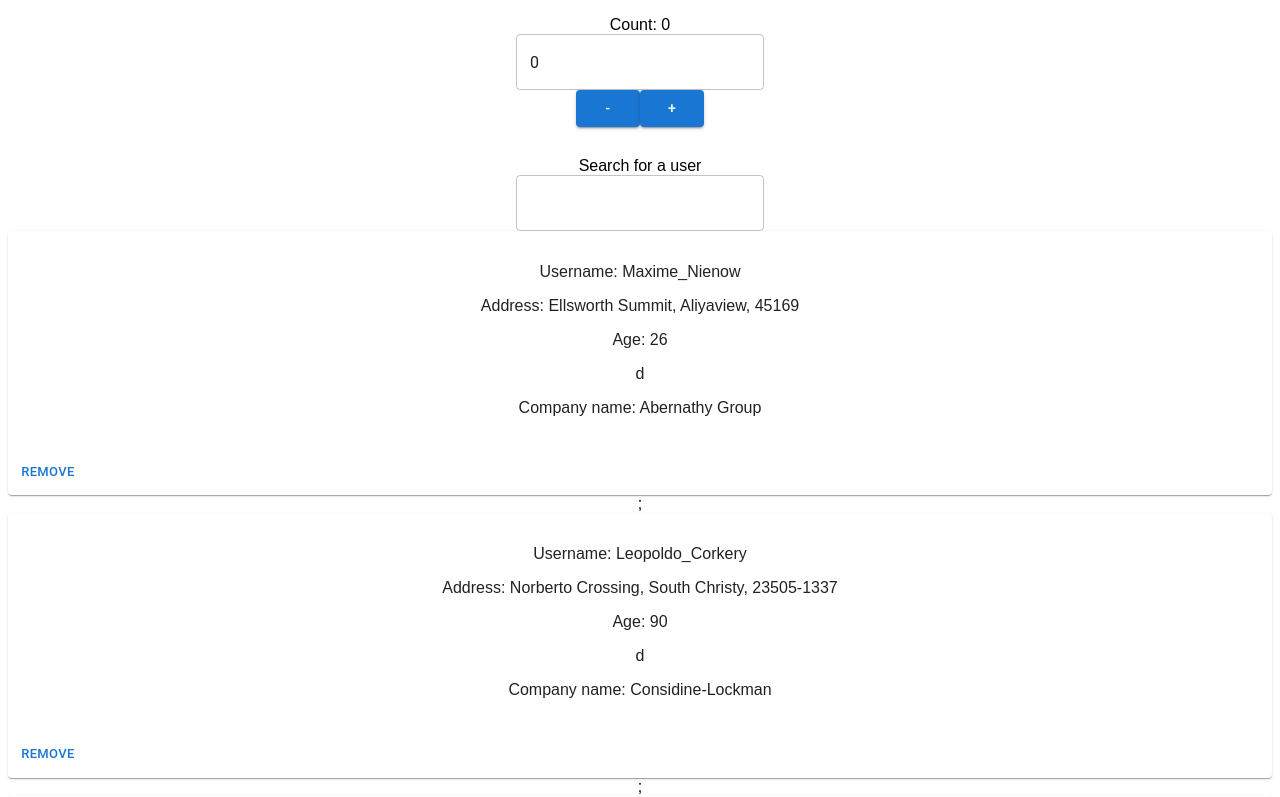
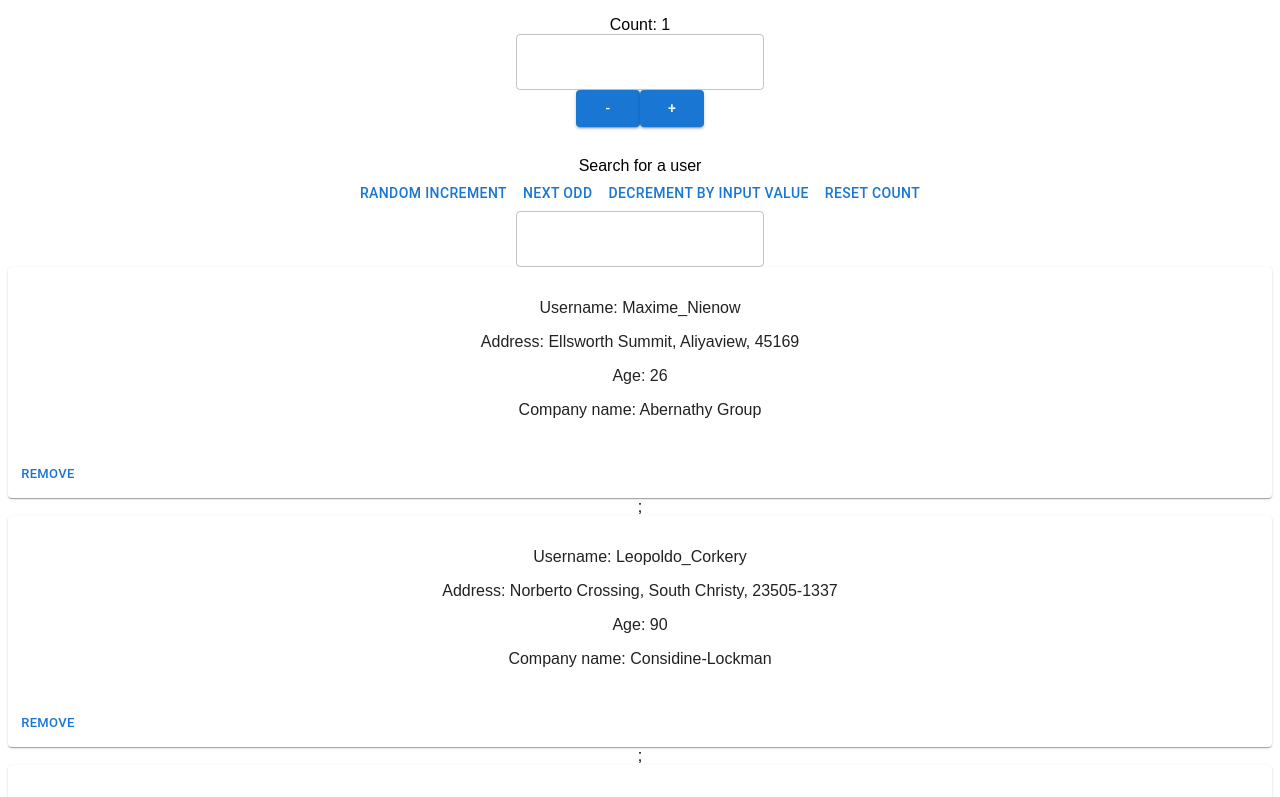
Before and after one commit to djordjijem/DSV-react, a React (Create React App) app: page / in a window 1280 px wide. Shown: the top 797 px of the page. Built offline with nearby package versions, Linux system fonts and the light colour scheme.

Commit message:
- write test for home screen - refactor

```diff
--- a/src/pages/home/Home.tsx
+++ b/src/pages/home/Home.tsx
@@ -5,64 +5,15 @@ import usersData from '../../data';
 import { makeId } from '../../utils';
 import { Box, Button, TextField } from '@mui/material';
 import { UserCard } from './components/UserCard';
-
-interface IState {
-  count: number;
-}
-
-interface IAction {
-  type: string;
-}
-
-function reducer(state: IState, action: IAction) {
-  switch (action.type) {
-    case 'increment':
-      return { count: state.count + 1 };
-    case 'decrement':
-      return { count: state.count - 1 };
-    default:
-      throw new Error();
-  }
-}
+import { initialState, reducer } from './reducer';
+import { useUsers } from './hooks/useUsers';
 
 export function Home() {
-  const [users, setUsers] = useState<IUser[]>([]);
-  const [numberInput] = useState<number>(0);
-  const [text] = useState<string>('');
-  const [countState, dispatch] = useReducer(reducer, { count: 0 });
+  const { users, setUsers, sortUsersByCompanyName } = useUsers([]);
   const [removedUsers, setRemovedUsers] = useState<IUser[]>([]);
-  const [searchedUsers, setSearchedUsers] = useState<IUser[]>([]);
   const [searchTerm, setSearchTerm] = useState<string>('');
-
-  useEffect(() => {
-    if (usersData && usersData.length > 0) {
-      const filteredUsers = usersData.filter((user) => user.age >= 18);
-      const mappedUsers = filteredUsers.map(({ username, address, age, company }) => ({
-        username,
-        address,
-        age,
-        companyName: company.name,
-      }));
-      const mappedUsersWithId = mappedUsers.map((user) => ({
-        ...user,
-        id: makeId(6, 'ABCDEF123456'),
-      }));
-      const sortedUsersByAge = [...mappedUsersWithId].sort((a, b) => a.age - b.age);
-      const sortedUsersByCompanyName = sortUsersByCompanyName([...sortedUsersByAge]);
-
-      setUsers(sortedUsersByCompanyName);
-    }
-  }, [usersData]);
-
-  const sortUsersByCompanyName = (users: IUser[]): IUser[] => {
-    return users.sort((a, b) => {
-      const companyA = a.companyName.toUpperCase();
-      const companyB = b.companyName.toUpperCase();
-      if (companyA < companyB) return -1;
-      if (companyA > companyB) return 1;
-      return 0;
-    });
-  };
+  const [countState, dispatch] = useReducer(reducer, initialState);
+  const [text, setText] = useState<string>('');
 
   const removeUser = (id: string) => {
     const newUsersState = users.filter((user) => user.id !== id);
@@ -94,6 +45,14 @@ export function Home() {
     }
   };
 
+  const setInputText = (e: React.ChangeEvent<HTMLInputElement>) => {
+    if (e.target.value === '' || Number(e.target.value) < 0) return;
+    setText(e.target.value);
+  };
+  const decreaseCount = () => {
+    dispatch({ type: 'decrementByUserInput', payload: { newState: Number(text) } });
+  };
+
   const displayedUsers = useMemo(() => {
     if (searchTerm.length) {
       const searchedUsers = users.filter((user) => user.username.trim().toLowerCase().includes(searchTerm));
@@ -103,17 +62,18 @@ export function Home() {
     return users;
   }, [searchTerm, users, removedUsers]);
 
-  //3. Display the users' properties using a loop in the tsx, preferably in a styled "Card" form
-  //    3.1. Add a "remove" button to each card - this should remove the user from the state
-  //    3.2. Store the removed users in a new state instance
-  //    3.3. Using the second input, add a method to search for a user's username with the onChange event
-  //    3.4. The removed users should also be found if the input is being used to search for a username
-  //    3.5. In the case where a removed user is shown during a search, there should be a "restore" button, which would insert the removed user back into the users array
-
   return (
     <div>
-      <p style={{ marginBottom: 0 }}>Count: {countState.count}</p>
-      <TextField defaultValue={numberInput} type="number" style={{ display: 'block' }} />
+      <p style={{ marginBottom: 0 }} data-testid="count">
+        Count: {countState.count}
+      </p>
+      <TextField
+        defaultValue={text}
+        type="number"
+        style={{ display: 'block' }}
+        inputProps={{ 'data-testid': 'first-input' }}
+        onChange={setInputText}
+      />
       <Button variant="contained" onClick={() => dispatch({ type: 'decrement' })}>
         -
       </Button>
@@ -123,10 +83,27 @@ export function Home() {
       <Box component="p" style={{ marginBottom: 0, marginTop: 30 }}>
         Search for a user
       </Box>
-      <TextField defaultValue={text} style={{ display: 'block', margin: 'auto' }} onChange={searchUsers} />
+      <Button data-testid="random-increment" onClick={() => dispatch({ type: 'incrementRandom' })}>
+        Random Increment
+      </Button>
+      <Button data-testid="next-odd" onClick={() => dispatch({ type: 'incrementToNearestOdd' })}>
+        Next odd
+      </Button>
+      <Button data-testid="decrement-by-input-value" onClick={decreaseCount}>
+        Decrement by input value
+      </Button>
+      <Button data-testid="reset" onClick={() => dispatch({ type: 'reset' })}>
+        Reset count
+      </Button>
+      <TextField
+        defaultValue={searchTerm}
+        style={{ display: 'block', margin: 'auto' }}
+        onChange={searchUsers}
+        inputProps={{ 'data-testid': 'search-users-input' }}
+      />
       {displayedUsers.map((user, i) => {
         return (
-          <Box component="div" key={i}>
+          <Box component="div" key={i} data-testid={user.username}>
             <UserCard user={user} onRemove={removeUser} onRestore={restoreUser} />;
           </Box>
         );
--- a/src/pages/home/components/UserCard.tsx
+++ b/src/pages/home/components/UserCard.tsx
@@ -8,7 +8,6 @@ interface UserCardProps {
   hasRestoreButton?: boolean;
   onRestore: (id: string) => void;
 }
-
 export const UserCard: React.FC<UserCardProps> = ({
   user: { age, username, companyName, address, id, isRemoved },
   onRemove,
@@ -29,7 +28,8 @@ export const UserCard: React.FC<UserCardProps> = ({
     <CustomCard actionsProps={actionsProps} cardClassName="user-card" contentClassName="user-card__content">
       <p>Username: {username}</p>
       <p>Address: {`${address.street}, ${address.city}, ${address.zipcode}`}</p>
-      <p>Age: {age}</p> d<p>Company name: {companyName}</p>
+      <p>Age: {age}</p>
+      <p>Company name: {companyName}</p>
     </CustomCard>
   );
 };
--- /dev/null
+++ b/src/pages/home/hooks/useUsers.ts
@@ -0,0 +1,44 @@
+import { useEffect, useState } from 'react';
+import usersData from '../../../data';
+import { makeId } from '../../../utils';
+import { IUser } from '../../../interface/user.interface';
+
+export const useUsers = (initialState: IUser[]) => {
+  const [users, setUsers] = useState(initialState);
+
+  useEffect(() => {
+    if (usersData && usersData.length > 0) {
+      const filteredUsers = usersData.filter((user) => user.age >= 18);
+      const mappedUsers = filteredUsers.map(({ username, address, age, company }) => ({
+        username,
+        address,
+        age,
+        companyName: company.name,
+      }));
+      const mappedUsersWithId = mappedUsers.map((user) => ({
+        ...user,
+        id: makeId(6, 'ABCDEF123456'),
+      }));
+      const sortedUsersByAge = [...mappedUsersWithId].sort((a, b) => a.age - b.age);
+      const sortedUsersByCompanyName = sortUsersByCompanyName([...sortedUsersByAge]);
+
+      setUsers(sortedUsersByCompanyName);
+    }
+  }, [usersData]);
+
+  const sortUsersByCompanyName = (users: IUser[]): IUser[] => {
+    return users.sort((a, b) => {
+      const companyA = a.companyName.toUpperCase();
+      const companyB = b.companyName.toUpperCase();
+      if (companyA < companyB) return -1;
+      if (companyA > companyB) return 1;
+      return 0;
+    });
+  };
+
+  return {
+    users,
+    setUsers,
+    sortUsersByCompanyName,
+  };
+};
--- /dev/null
+++ b/src/pages/home/reducer.ts
@@ -0,0 +1,46 @@
+import { incrementToNearestOdd, randomInteger } from '../../utils';
+
+interface IState {
+  count: number;
+}
+
+interface IAction {
+  type: 'increment' | 'incrementRandom' | 'incrementToNearestOdd' | 'decrement' | 'decrementByUserInput' | 'reset';
+  payload?: { newState: number };
+}
+
+export const initialState: IState = {
+  count: 1,
+};
+export function reducer(state: IState, action: IAction) {
+  switch (action.type) {
+    case 'increment':
+      return { count: state.count + 1 };
+    case 'incrementRandom':
+      return { count: state.count + randomInteger(1, 10) };
+    case 'incrementToNearestOdd':
+      return { count: incrementToNearestOdd(state.count) };
+    case 'decrement':
+      if (state.count === 1) {
+        return { count: state.count };
+      }
+      return { count: state.count - 1 };
+    case 'decrementByUserInput':
+      if (state.count === 1) {
+        return { count: state.count };
+      }
+      if (action?.payload?.newState) {
+        const decrementResult = state.count - action.payload.newState;
+        if (decrementResult < 1) {
+          return { count: 1 };
+        }
+
+        return { count: decrementResult };
+      }
+      return { count: state.count };
+    case 'reset':
+      return initialState;
+    default:
+      throw new Error();
+  }
+}
--- a/src/utils.ts
+++ b/src/utils.ts
@@ -7,3 +7,14 @@ export function makeId(length: number, chars: string) {
   }
   return result;
 }
+
+export function randomInteger(min: number, max: number): number {
+  return Math.floor(Math.random() * (max - min + 1)) + min;
+}
+
+export function incrementToNearestOdd(value: number): number {
+  if (value % 2 === 0) {
+    return value + 1;
+  }
+  return value + 2;
+}
```
Also changed, not shown: package.json (+8 -2 lines), 2 other files (tests, documents, lock files or other folders).
